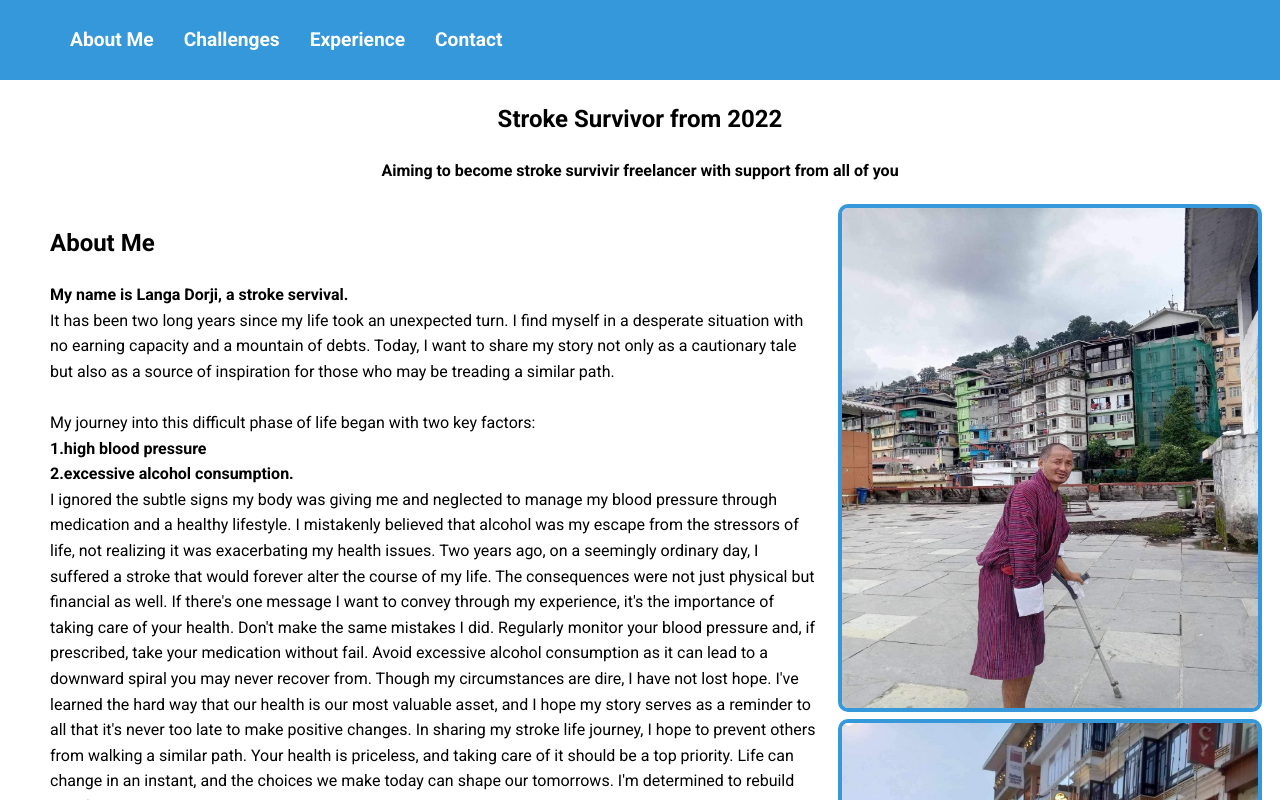
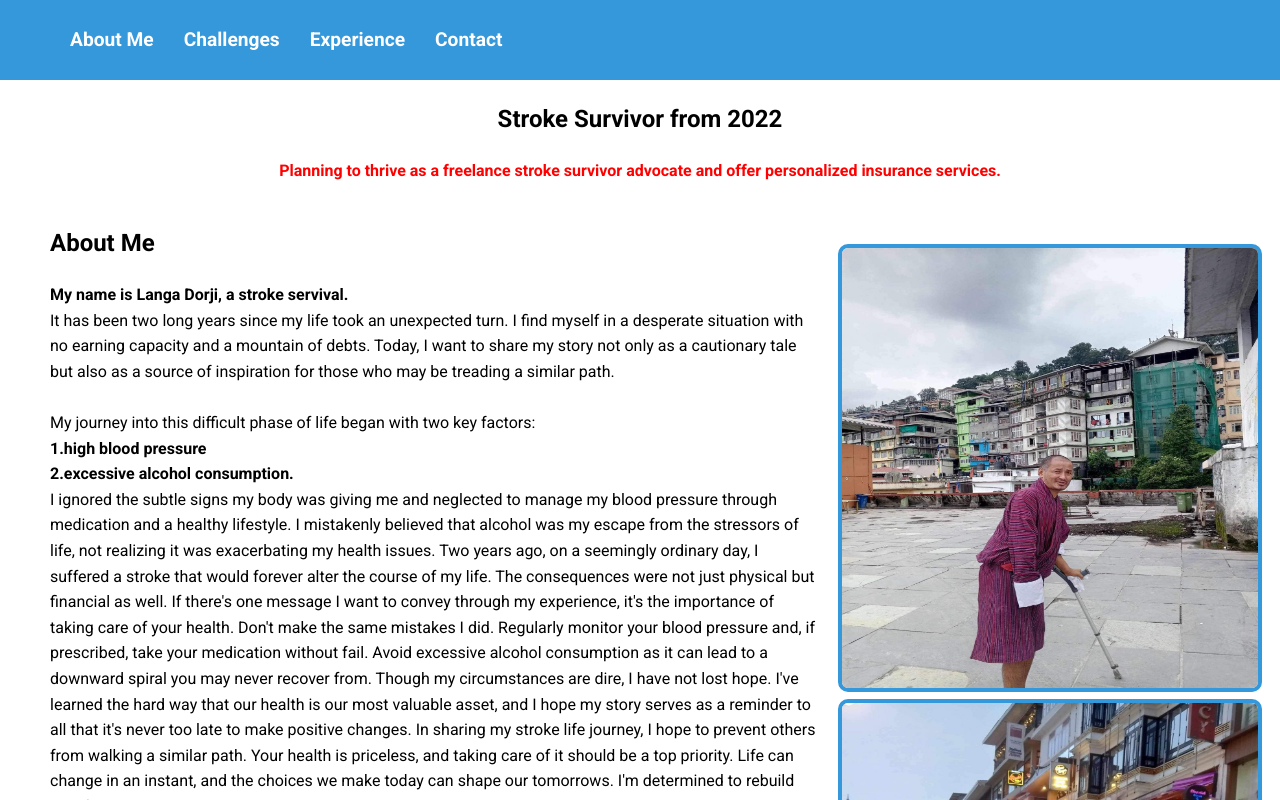
Before and after one commit to rigpadorji/strokeservival, a plain HTML site: page docs/index.html in a window 1280 px wide. Shown: the top 800 px of the page. Drawn offline with Linux system fonts and the light colour scheme.

Commit message:
change on title and size of image

```diff
--- a/docs/css/styles.css
+++ b/docs/css/styles.css
@@ -84,13 +84,14 @@ nav ul li a {
 }
 
 .subcontainer {
+    padding-top:40px;
     flex: 1; /* Allow this container to grow less compared to subcontainer1 */
     max-width: 80%; /* Limit the width of the image container */
 }
 
 .subcontainer img {
     width: 90%; /* Ensure image fits the container */
-    height: 500px; /* Maintain aspect ratio */
+    height: 440px; /* Maintain aspect ratio */
     border-radius: 10px; /* Rounded corners */
     border: 4px solid #3498DB; /* Border color and thickness */
 }
--- a/docs/index.html
+++ b/docs/index.html
@@ -23,7 +23,7 @@
 
 <section id="hero">
     <h1>Stroke Survivor from 2022</h1>
-    <b>Aiming to become stroke survivir freelancer with support from all of you</b>
+      <b style="color:red;">Planning to thrive as a freelance stroke survivor advocate and offer personalized insurance services.</b>
 </section>
 
 <div class="container">
```
Also changed, not shown: 1 other file.
